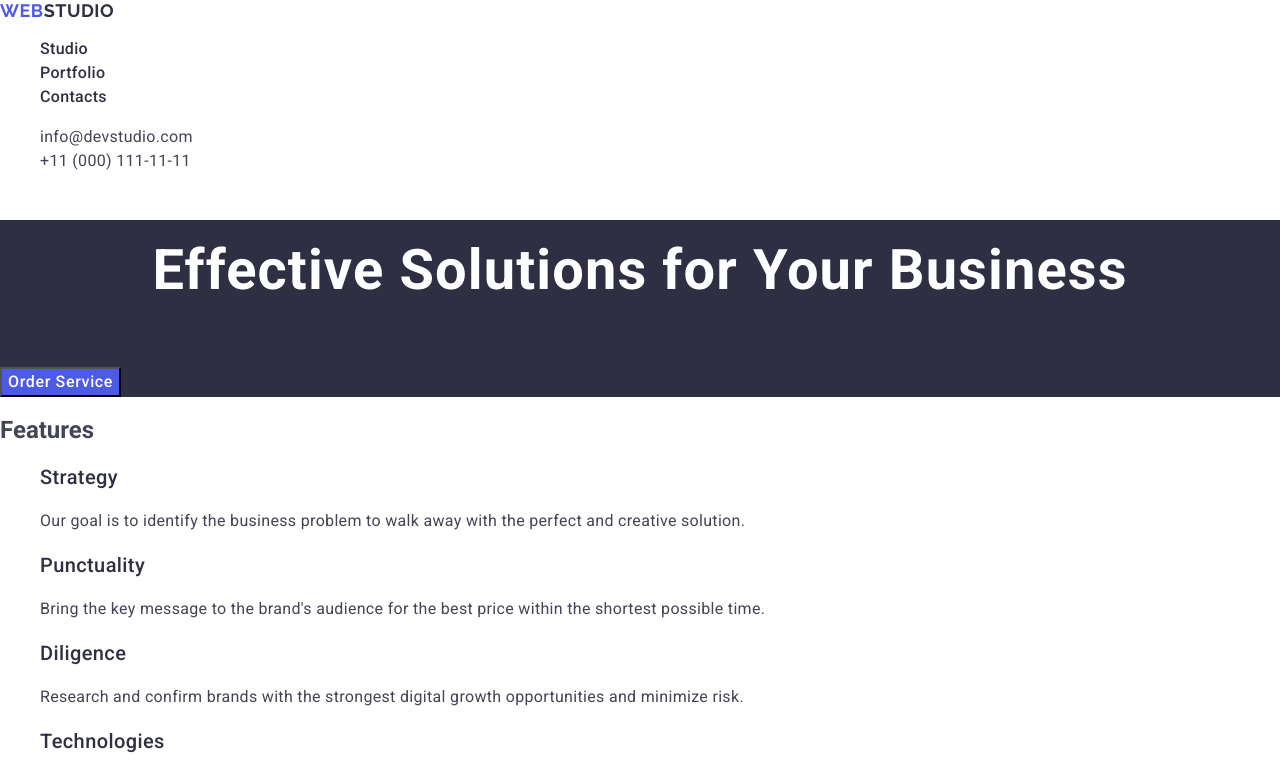
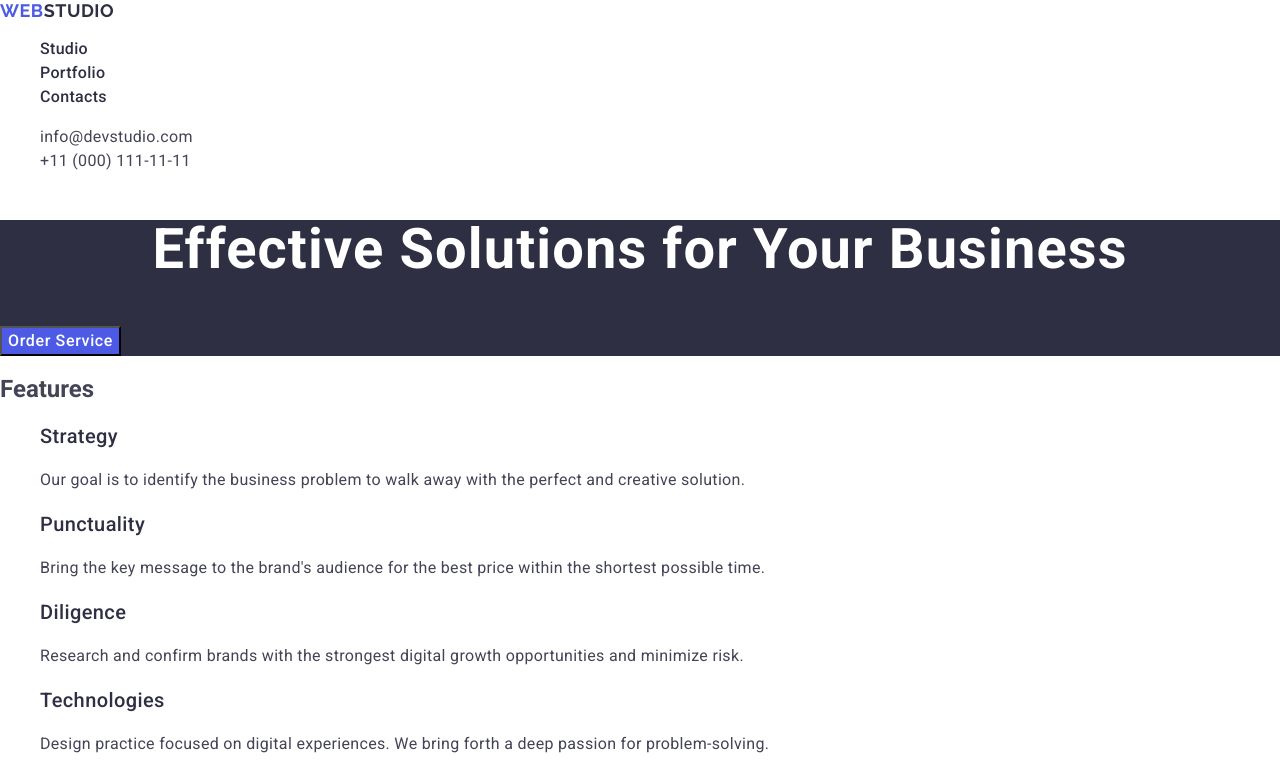
Before and after one commit to valeriykorzhenko/goit-markup-hw-02, a plain HTML site: page index.html in a window 1280 px wide. Shown: the top 770 px of the page. Drawn offline with nearby package versions, Linux system fonts and the light colour scheme.

```diff
--- a/css/styles.css
+++ b/css/styles.css
@@ -64,7 +64,7 @@
 .hero-text {
             font-weight: 700;
         font-size: 56px;
-        line-height: 1.8;
+        line-height: 1.07;
         letter-spacing: 0.02em;
         text-align: center;
         color: #fff;
@@ -77,6 +77,7 @@
         letter-spacing: 0.04em;
         color: #fff;
     background-color: #4d5ae5;
+    cursor: pointer;
 }
 
 .hero-button:hover,
@@ -101,10 +102,10 @@
 }
 
 .team {
-    background-color: #f4f4fd;
+    background-color:#f4f4fd;
             font-weight: 700;
         font-size: 36px;
-        line-height: 1.10;
+        line-height: 1.11;
         letter-spacing: 0.02em;
         text-align: center;
         color: #2e2f42;
```
